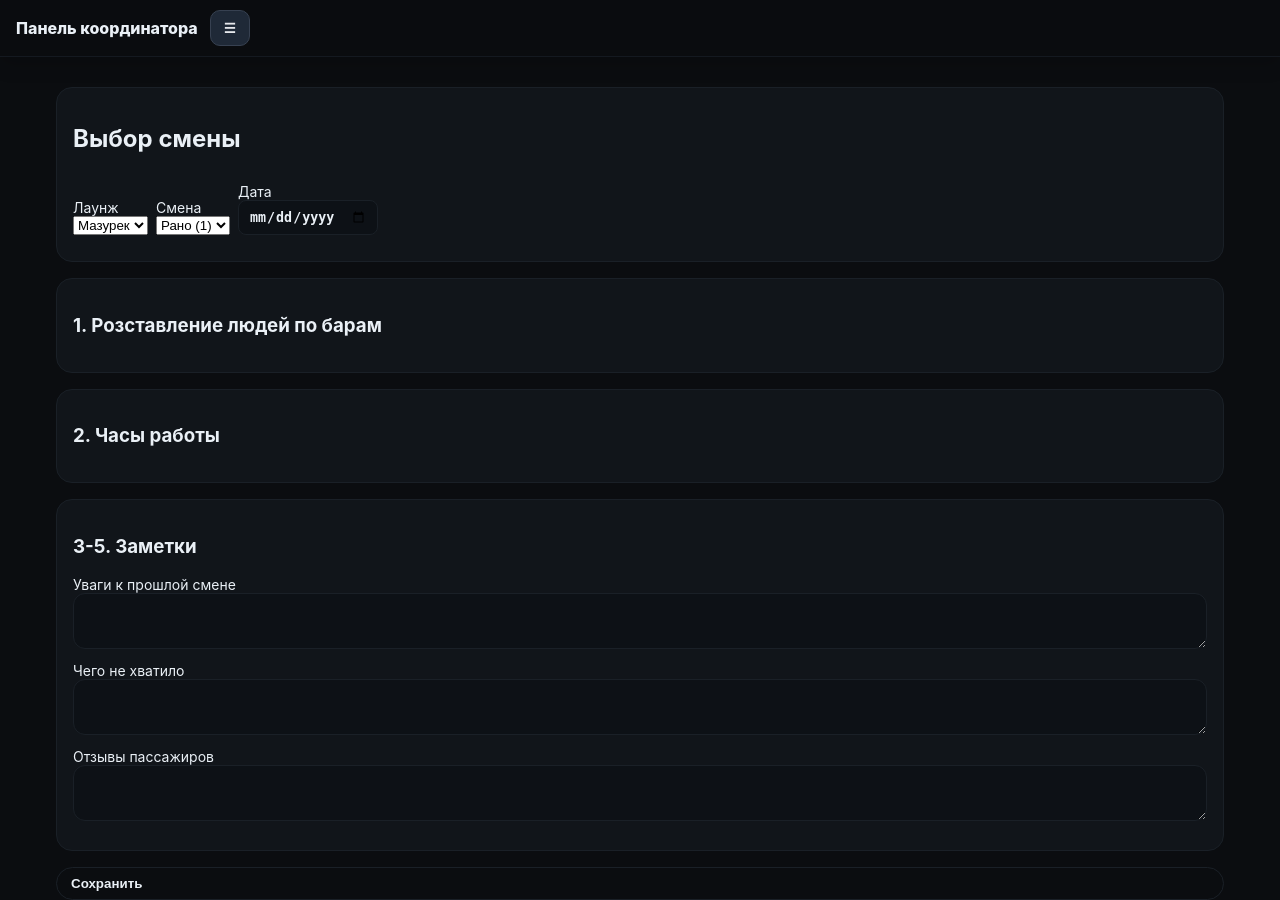
After one commit to ArtemBartender/schedule_backend, a Flask app: template templates/coord-panel.html in a window 1280 px wide. The commit adds this page. Run offline with Flask 3, Linux system fonts and the light colour scheme; the template is opened without the code that fills it, so the values that code supplies are empty; some libraries are stand-ins or nearby versions.

Commit message:
Add files via upload

```diff
--- a/templates/admin.html
+++ b/templates/admin.html
@@ -37,6 +37,7 @@
       <button type="button" id="menu-proposals" class="menu-item">Propozycje</button>
       <a href="/market" class="menu-item">Rynek</a>
       <a href="/admin" id="menu-admin" class="menu-item" hidden>Admin</a>
+
       <hr class="menu-sep" />
       <button type="button" id="menu-logout" class="menu-item">Wyloguj</button>
     </nav>
--- /dev/null
+++ b/templates/coord-panel.html
@@ -0,0 +1,67 @@
+<!doctype html>
+<html lang="pl">
+<head>
+  <meta charset="utf-8"/>
+  <title>Панель координатора</title>
+  <link rel="stylesheet" href="/static/css/style.css"/>
+</head>
+<body class="page-coord-panel">
+<header class="topbar">
+  <div class="brand">Панель координатора</div>
+  <button id="menu-toggle" class="icon-btn" aria-label="Menu">☰</button>
+  <nav id="menu-panel" class="menu-panel" hidden>
+    <a href="/start" class="menu-item">Start</a>
+    <a href="/dashboard" class="menu-item">Kalendarz</a>
+    <a href="/stats" class="menu-item">Statystyka</a>
+    <a href="/admin" id="menu-admin" class="menu-item" hidden>Admin</a>
+    <a href="/coord-panel" id="menu-coord-panel" class="menu-item" hidden>Панель координатора</a>
+    <button type="button" id="menu-logout" class="menu-item">Wyloguj</button>
+  </nav>
+</header>
+
+<main class="container">
+  <section class="card">
+    <h2>Выбор смены</h2>
+    <div class="settings-inline">
+      <label>Лаунж<br>
+        <select id="lounge-select">
+          <option value="mazurek">Мазурек</option>
+          <option value="polonez">Полонез</option>
+        </select>
+      </label>
+      <label>Смена<br>
+        <select id="shift-select">
+          <option value="morning">Рано (1)</option>
+          <option value="evening">Попо (2)</option>
+        </select>
+      </label>
+      <label>Дата<br>
+        <input type="date" id="date-select">
+      </label>
+    </div>
+  </section>
+
+  <section class="card">
+    <h3>1. Розставление людей по барам</h3>
+    <div id="bars-form"></div>
+  </section>
+
+  <section class="card">
+    <h3>2. Часы работы</h3>
+    <div id="times-form"></div>
+  </section>
+
+  <section class="card">
+    <h3>3-5. Заметки</h3>
+    <label>Уваги к прошлой смене<br><textarea id="notes-past" rows="2"></textarea></label>
+    <label>Чего не хватило<br><textarea id="notes-missing" rows="2"></textarea></label>
+    <label>Отзывы пассажиров<br><textarea id="notes-passengers" rows="2"></textarea></label>
+  </section>
+
+  <button id="save-btn" class="btn-secondary">Сохранить</button>
+</main>
+
+<script src="/static/js/app.js"></script>
+<script src="/static/js/coord-panel.js"></script>
+</body>
+</html>
--- a/templates/dashboard.html
+++ b/templates/dashboard.html
@@ -19,6 +19,7 @@
       <button type="button" id="menu-proposals" class="menu-item">Propozycje</button>
       <a href="/market" class="menu-item">Rynek</a>
       <a href="/admin" id="menu-admin" class="menu-item" hidden>Admin</a>
+
       <hr class="menu-sep">
       <button type="button" id="menu-logout" class="menu-item">Wyloguj</button>
     </nav>
--- a/templates/market.html
+++ b/templates/market.html
@@ -19,6 +19,7 @@
       <button type="button" id="menu-proposals" class="menu-item">Propozycje</button>
       <a href="/market" class="menu-item">Rynek</a>
       <a href="/admin" id="menu-admin" class="menu-item" hidden>Admin</a>
+
       <hr class="menu-sep"/>
       <button type="button" id="menu-logout" class="menu-item">Wyloguj</button>
     </nav>
--- a/templates/proposals.html
+++ b/templates/proposals.html
@@ -19,6 +19,7 @@
       <button type="button" id="menu-proposals" class="menu-item">Propozycje</button>
       <a href="/market" class="menu-item">Rynek</a>
       <a href="/admin" id="menu-admin" class="menu-item" hidden>Admin</a>
+
       <hr class="menu-sep" />
       <button type="button" id="menu-logout" class="menu-item">Wyloguj</button>
     </nav>
--- a/templates/start.html
+++ b/templates/start.html
@@ -20,6 +20,7 @@
     <button type="button" id="menu-proposals" class="menu-item">Propozycje</button>
     <a href="/market" class="menu-item">Rynek</a>
     <a href="/admin" id="menu-admin" class="menu-item" hidden>Admin</a>
+
     <hr class="menu-sep" />
     <button type="button" id="menu-logout" class="menu-item">Wyloguj</button>
   </nav>
--- a/templates/stats.html
+++ b/templates/stats.html
@@ -20,6 +20,7 @@
       <button type="button" id="menu-proposals" class="menu-item">Propozycje</button>
       <a href="/market" class="menu-item">Rynek</a>
       <a href="/admin" id="menu-admin" class="menu-item" hidden>Admin</a>
+
       <hr class="menu-sep" />
       <button type="button" id="menu-logout" class="menu-item">Wyloguj</button>
     </nav>
```
